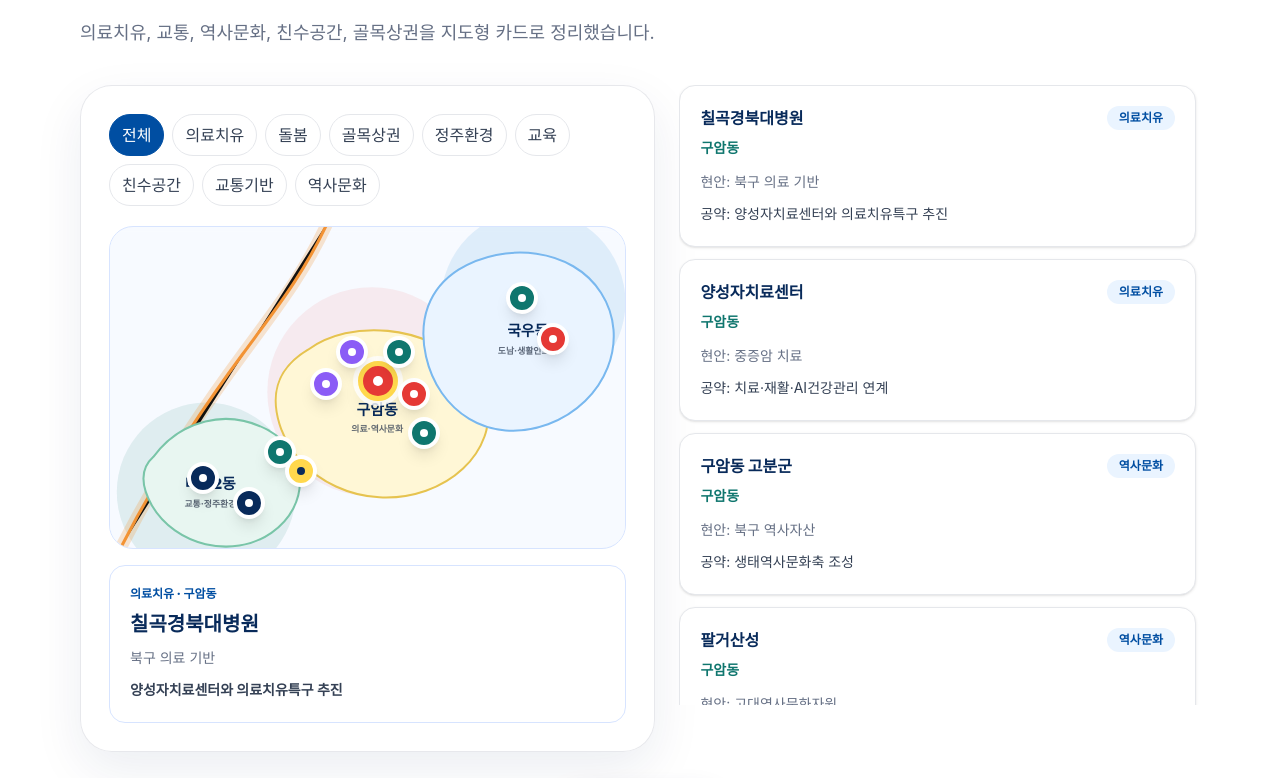
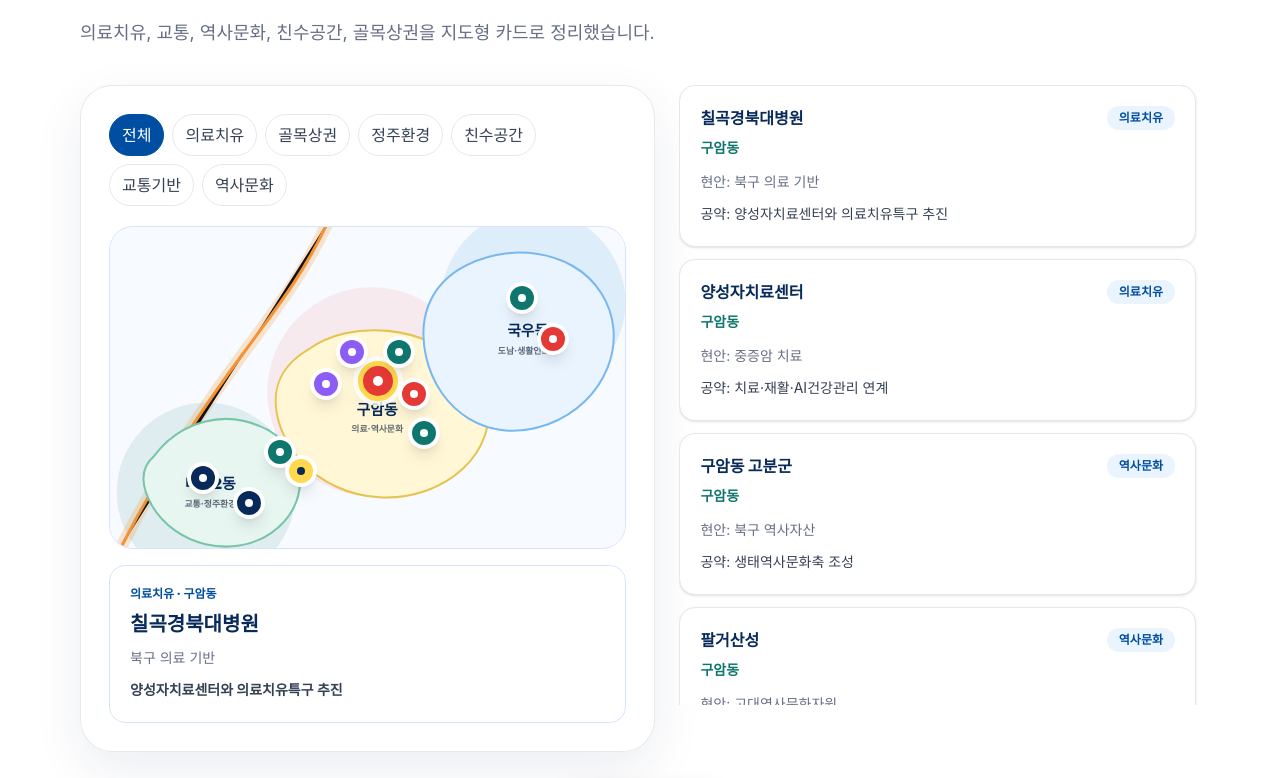
Before and after one commit to Taeri203/kimjiyeon, a Next.js app: page / in a window 1280 px wide. Shown: the part 2987-3765 px from the top of the page. Built offline with nearby package versions, Linux system fonts and the light colour scheme.

Commit message:
Clean map filters and pledge image frame
Co-authored-by: Cursor <cursoragent@cursor.com>

```diff
--- a/src/components/sections/StaticMap.tsx
+++ b/src/components/sections/StaticMap.tsx
@@ -6,7 +6,7 @@ import { mapCategories, mapMarkers } from "@/data/map";
 import type { MapCategory } from "@/types";
 import { cn } from "@/lib/utils";
 
-const colors: Record<string, string> = { 의료치유: "bg-[#E53935]", 돌봄: "bg-[#0072CE]", 골목상권: "bg-[#FFD84D]", 정주환경: "bg-[#0F766E]", 교육: "bg-[#004EA2]", 친수공간: "bg-[#0F766E]", 교통기반: "bg-[#082A5A]", 역사문화: "bg-[#8B5CF6]" };
+const colors: Record<string, string> = { 의료치유: "bg-[#E53935]", 골목상권: "bg-[#FFD84D]", 정주환경: "bg-[#0F766E]", 친수공간: "bg-[#0F766E]", 교통기반: "bg-[#082A5A]", 역사문화: "bg-[#8B5CF6]" };
 
 export function StaticMap({ preview = false }: { preview?: boolean }) {
   void preview;
--- a/src/data/map.ts
+++ b/src/data/map.ts
@@ -1,6 +1,6 @@
 import type { MapCategory, MapMarker } from "@/types";
 
-export const mapCategories: MapCategory[] = ["전체", "의료치유", "돌봄", "골목상권", "정주환경", "교육", "친수공간", "교통기반", "역사문화"];
+export const mapCategories: MapCategory[] = ["전체", "의료치유", "골목상권", "정주환경", "친수공간", "교통기반", "역사문화"];
 
 export const mapMarkers: MapMarker[] = [
   { title: "칠곡경북대병원", category: "의료치유", area: "구암동", issue: "북구 의료 기반", pledge: "양성자치료센터와 의료치유특구 추진", x: 52, y: 48 },
--- a/src/types/index.ts
+++ b/src/types/index.ts
@@ -3,6 +3,6 @@ export type Pledge = { id: string; category: string; title: string; summary: str
 export type MedicalStep = { step: string; title: string; items: string[] };
 export type District = { name: string; title: string; summary: string; pledges: string[] };
 export type ResultGroup = { category: string; description: string; items: string[]; stats?: { value: string; label: string }[] };
-export type MapCategory = "전체" | "의료치유" | "돌봄" | "골목상권" | "정주환경" | "교육" | "친수공간" | "교통기반" | "역사문화";
+export type MapCategory = "전체" | "의료치유" | "골목상권" | "정주환경" | "친수공간" | "교통기반" | "역사문화";
 export type MapMarker = { title: string; category: Exclude<MapCategory, "전체">; area: string; issue: string; pledge: string; x: number; y: number };
 export type GalleryItem = { title: string; description: string; src: string; alt: string; kind: "image" | "pdf"; href?: string };
```
Also changed, not shown: src/app/pledges/page.tsx (+1 -1 lines).
